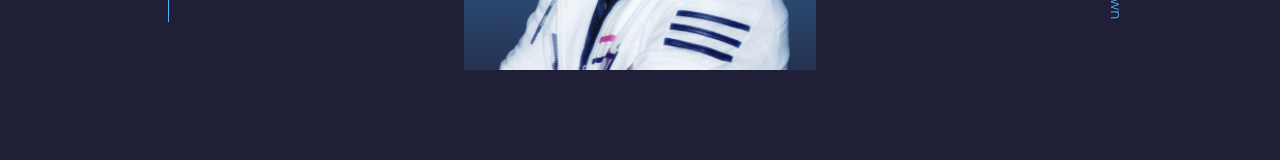
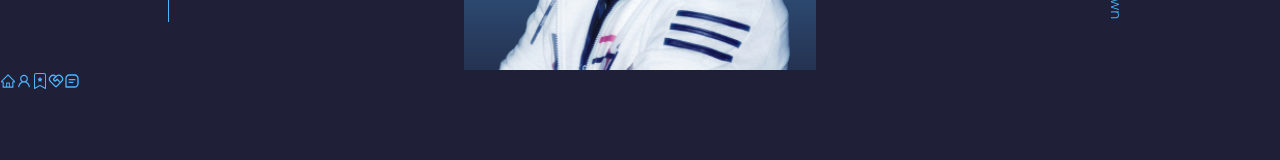
Before and after one commit to NahimBinRezaUdoy/My-Portfolio-React, a React (Create React App) app: page / in a window 1280 px wide. Shown: the part 730-890 px from the top of the page. Built offline with nearby package versions, Linux system fonts and the light colour scheme.

Commit message:
Added Nav markup

```diff
--- a/src/components/nav/Nav.jsx
+++ b/src/components/nav/Nav.jsx
@@ -6,11 +6,15 @@ import {BsBookmarkStar} from 'react-icons/bs'
 import {RiServiceLine} from 'react-icons/ri'
 import {BiMessageSquareDetail} from 'react-icons/bi'
 const Nav = () => {
-
-    return (
-      <section id='nav'>Nav</section>
-    )
-  }
-
+  return (
+    <nav>
+      <a href="#"><AiOutlineHome/></a>
+      <a href="#about"><AiOutlineUser/></a>
+      <a href="#experience"><BsBookmarkStar/></a>
+      <a href="#services"><RiServiceLine/></a>
+      <a href="#contact"><BiMessageSquareDetail/></a>
+    </nav>
+  )
+}
 
 export default Nav
```
